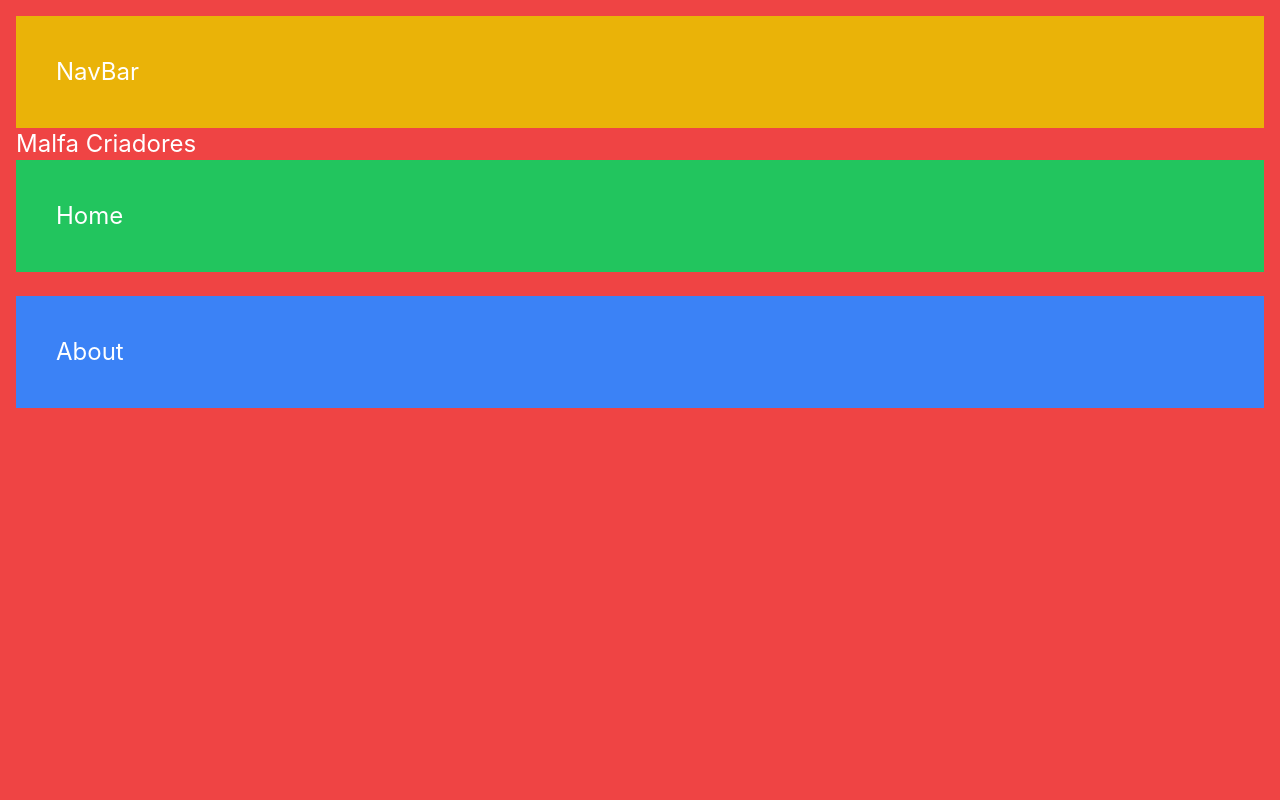
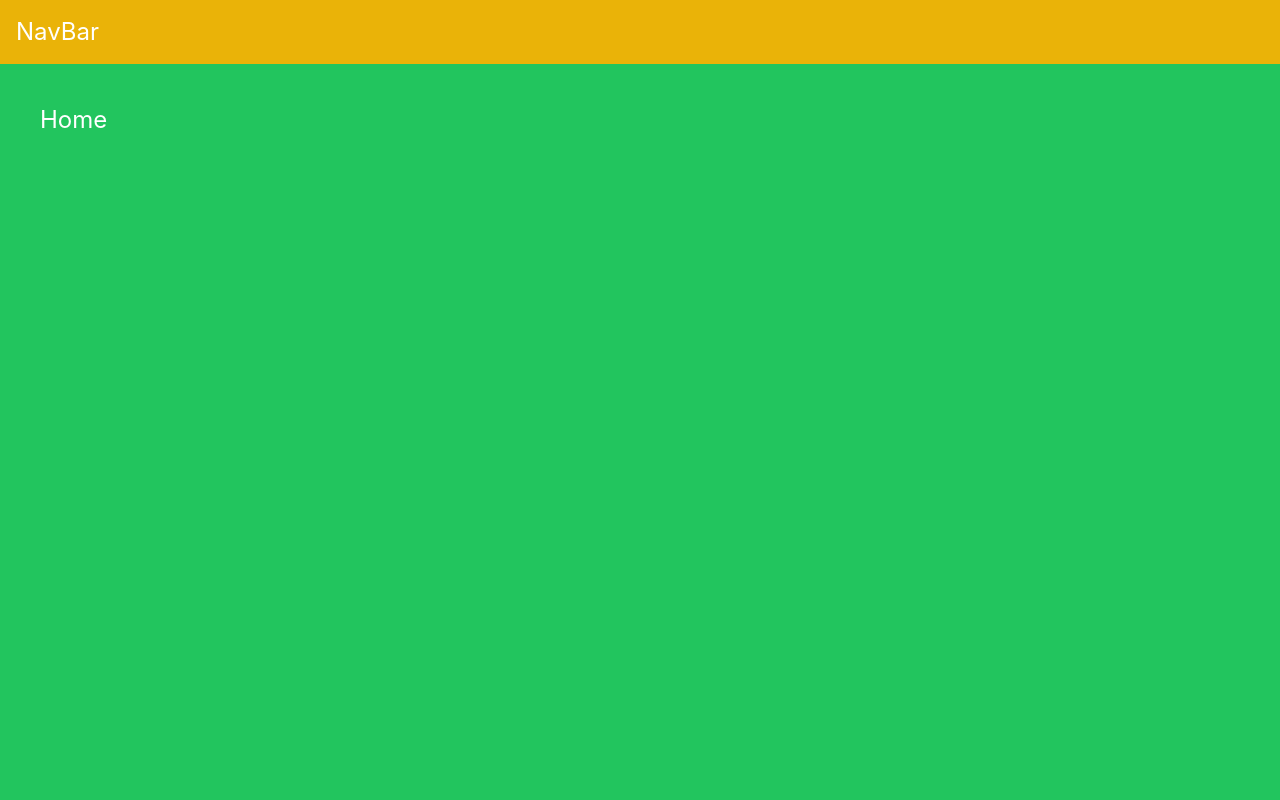
Before and after one commit to JBautistaBeck/My-Portafolio-Viejo, a React (Create React App) app: page / in a window 1280 px wide. Shown: the top 800 px of the page. Built offline with nearby package versions, Linux system fonts and the light colour scheme.

Commit message:
app as home

```diff
--- a/src/App.js
+++ b/src/App.js
@@ -1,17 +1,18 @@
-import './App.css';
 import NavBar from './componentes/NavBar';
 import About from './views/about';
 import Home from './views/home';
 
 function App() {
   return (
-    <div className="bg-red-500 text-white p-4 h-screen">
-      <NavBar></NavBar>
-      <h1 className="text-2xl">Malfa Criadores</h1>
+    <div className="flex flex-col h-screen">
+      <NavBar />
 
-      <Home></Home>
-      <About></About>
-
+      <div className="flex-1">
+        <Home />
+      </div>
+      <div className="flex-1">
+        <About />
+      </div>
     </div>
   );
 }
--- a/src/componentes/NavBar.jsx
+++ b/src/componentes/NavBar.jsx
@@ -1,7 +1,7 @@
 
 function NavBar() {
     return (
-      <div className="bg-yellow-500 text-white p-10">
+      <div className="bg-yellow-500 text-white p-4">
         <h1 className="text-2xl">NavBar</h1>
 
       </div>
--- a/src/views/about.jsx
+++ b/src/views/about.jsx
@@ -1,7 +1,7 @@
 
 function About() {
     return (
-      <div className="bg-blue-500 text-white p-10 mt-6">
+      <div className="bg-blue-500 text-white p-10 h-screen">
         <h1 className="text-2xl">About</h1>
 
       </div>
--- a/src/views/home.jsx
+++ b/src/views/home.jsx
@@ -1,8 +1,9 @@
 
 function Home() {
   return (
-    <div className="bg-green-500 text-white p-10">
+    <div className="bg-green-500 text-white p-10 h-screen">
       <h1 className="text-2xl">Home</h1>
+      {/* <h2 className="text-2xl">Malfa Criadores</h2> */}
 
     </div>
   );
```
